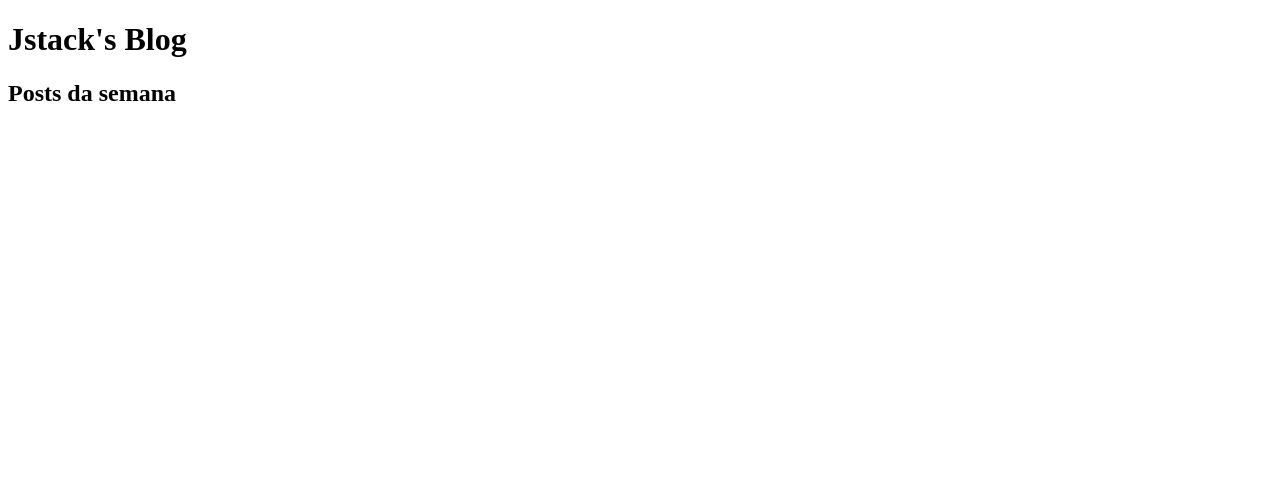
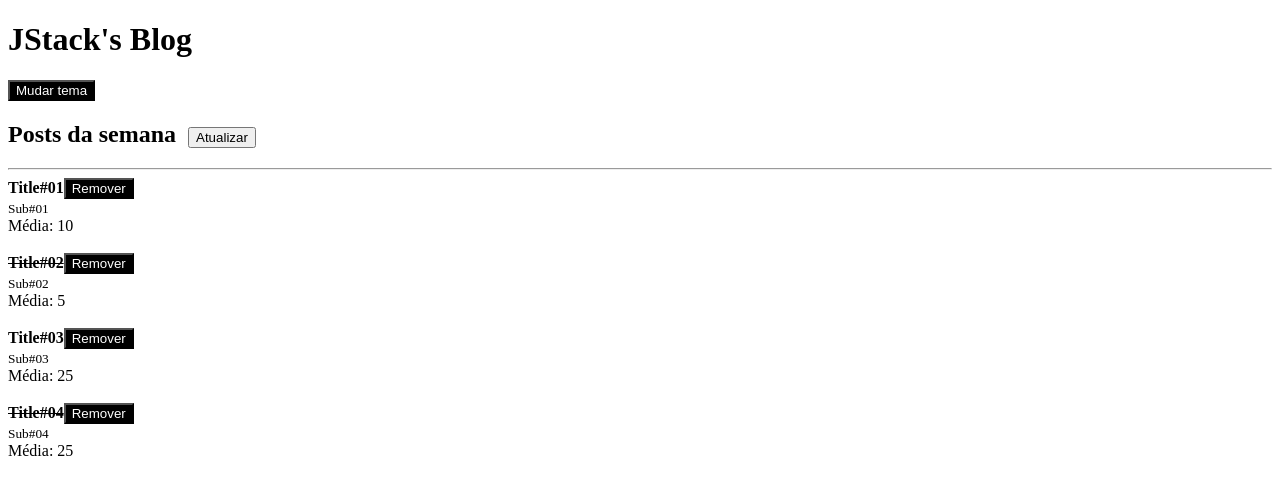
Before and after one commit to gabrielcaamargo/jstack, a React app in the folder reactFundamentos/: page / in a window 1280 px wide. Shown: the top 494 px of the page. Built offline with nearby package versions, Linux system fonts and the light colour scheme.

Commit message:
context api class

```diff
--- a/reactFundamentos/src/App.js
+++ b/reactFundamentos/src/App.js
@@ -1,13 +1,58 @@
-import React from "react"
+import React, { useState } from "react"
 
-const category = 'Posts da semana'
+import Header from "./Header"
+import Post from "./Post"
+
+import { ThemeProvider } from './ThemeContext'
 
 function App(){
+
+  const [posts, setPosts] = useState([
+    {id: Math.random(), title: 'Title#01', subtitle: 'Sub#01', likes: 20, read: false},
+    {id: Math.random(), title: 'Title#02', subtitle: 'Sub#02', likes: 10, read: true},
+    {id: Math.random(), title: 'Title#03', subtitle: 'Sub#03', likes: 50, read: false},
+    {id: Math.random(), title: 'Title#04', subtitle: 'Sub#04', likes: 50, read: true}
+  ])
+
+
+  function handleRefresh(){
+
+    setPosts((prevState)=> [
+        ...prevState,
+        {
+           id: Math.random(),
+           title: `Title#0${prevState.length + 1}`,
+           subtitle: `Sub#0${prevState.length + 1}`,
+           likes: 50
+        }
+      ])
+  }
+
+  function handleRemovePost(postId){
+    setPosts(prevState => (
+      prevState.filter(post => post.id !== postId)
+    ))
+  }
+
   return (
-    <>
-      <h1>Jstack's Blog</h1>
-      <h2>{category}</h2>
-    </>
+    <ThemeProvider>
+      <Header>
+        <h2>Posts da semana
+        &nbsp;
+        <button onClick={handleRefresh}>Atualizar</button>
+        </h2>
+      </Header>
+
+      <hr />
+
+      {posts.map(post => (
+        <Post
+          key={post.id}
+          onRemove={handleRemovePost}
+          post={post}
+        />
+      ))}
+    </ThemeProvider>
   )
 }
 
--- /dev/null
+++ b/reactFundamentos/src/Button.js
@@ -0,0 +1,25 @@
+import React, { useContext } from 'react';
+import PropTypes from 'prop-types';
+
+import {ThemeContext} from './ThemeContext';
+
+export default function Button(props){
+
+  const { theme } = useContext(ThemeContext)
+
+  return (
+    <button onClick={props.onClick}
+      style={{
+        color: theme === 'dark' ? '#fff' : '#000',
+        background: theme === 'dark' ? '#000' : "#fff",
+      }}
+    >
+      {props.children}
+    </button>
+  )
+}
+
+Button.propTypes = {
+  children: PropTypes.node.isRequired,
+  onClick: PropTypes.func.isRequired,
+}
--- /dev/null
+++ b/reactFundamentos/src/Header.js
@@ -0,0 +1,25 @@
+import React, { useContext } from 'react'
+import PropTypes from 'prop-types';
+import Button from './Button';
+
+import {ThemeContext} from './ThemeContext';
+
+export default function Header(props) {
+  const { onToggleTheme } = useContext(ThemeContext)
+  return(
+    <>
+      <h1>{props.title}</h1>
+      <Button onClick={onToggleTheme}>Mudar tema</Button>
+      {props.children}
+    </>
+  )
+}
+
+Header.propTypes = {
+  title: PropTypes.string.isRequired,
+  children: PropTypes.node.isRequired,
+}
+
+Header.defaultProps = {
+  title: `JStack's Blog`
+}
--- /dev/null
+++ b/reactFundamentos/src/Post.js
@@ -0,0 +1,39 @@
+import React from "react";
+import PropTypes from 'prop-types';
+
+import PostHeader from "./PostHeader";
+
+export default function Post(props){
+  return(
+    <>
+      <article>
+        <PostHeader
+          onRemove={props.onRemove}
+          post={{
+            id: props.post.id,
+            title: props.post.title,
+            read: props.post.read,
+          }}
+        />
+      <br />
+      <small>{props.post.subtitle}</small>
+      <br />
+        Média: {props.post.likes / 2}
+      </article>
+      <br />
+    </>
+  );
+}
+
+Post.propTypes = {
+  onRemove: PropTypes.func.isRequired,
+  post: PropTypes.shape({
+    id: PropTypes.number.isRequired,
+    title: PropTypes.string.isRequired,
+    subtitle: PropTypes.string.isRequired,
+    likes: PropTypes.number.isRequired,
+    read: PropTypes.bool.isRequired,
+  }).isRequired,
+}
+
+// INTRODUCING CONTEXT API WITH THEME SWITCHER EXAMPLE
--- /dev/null
+++ b/reactFundamentos/src/PostHeader.js
@@ -0,0 +1,29 @@
+import React from 'react';
+import PropTypes from 'prop-types';
+
+import Button from './Button';
+
+export default function PostHeader(props){
+  return(
+    <>
+      <strong>
+        {props.post.read && <s>{props.post.title}</s>}
+        {!props.post.read && props.post.title}
+      </strong>
+
+      <Button
+        onClick={()=> props.onRemove(props.post.id)}>
+         Remover
+      </Button>
+    </>
+  )
+}
+
+  PostHeader.propTypes= {
+    onRemove: PropTypes.func.isRequired,
+    post: PropTypes.shape({
+      id: PropTypes.number.isRequired,
+      title: PropTypes.string.isRequired,
+      read: PropTypes.bool.isRequired,
+    }).isRequired
+  }
--- /dev/null
+++ b/reactFundamentos/src/ThemeContext.js
@@ -0,0 +1,25 @@
+import React, { useState , createContext } from "react"
+
+export const ThemeContext = createContext()
+
+export function ThemeProvider(props){
+  const [theme, setTheme] = useState('dark')
+
+  function handleToggleTheme(){
+    setTheme(prevState =>
+      prevState == 'dark'
+        ? 'light'
+        : 'dark')
+  }
+
+  return(
+    <ThemeContext.Provider
+    value={{
+      theme,
+      onToggleTheme: handleToggleTheme,
+    }}
+    >
+    {props.children}
+    </ThemeContext.Provider>
+  )
+}
```
